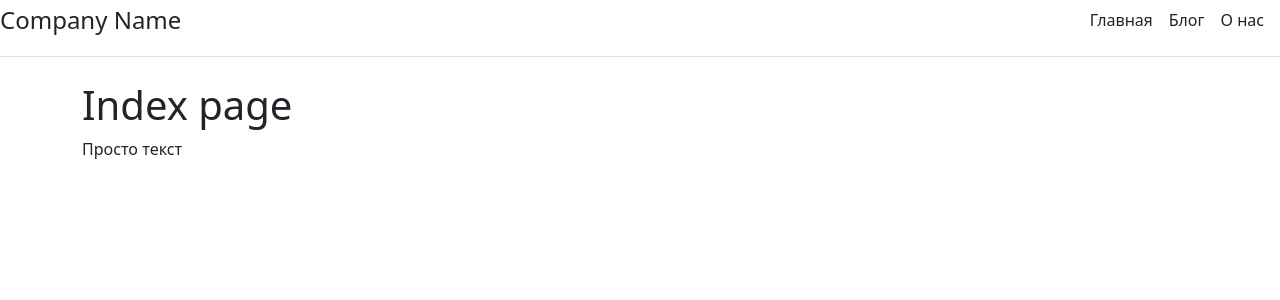
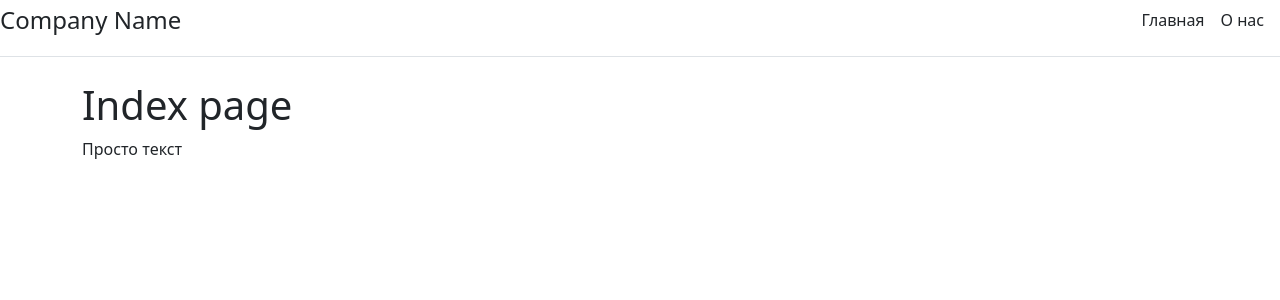
Before and after one commit to RdBear324/TaskManager, a Django app: page / in a window 1280 px wide. Shown: the top 300 px of the page. Run offline with Django 4.2, Linux system fonts and the light colour scheme.

Commit message:
Jinja added to base.html

```diff
--- a/taskManager/main/templates/base.html
+++ b/taskManager/main/templates/base.html
@@ -12,9 +12,8 @@
     </a>
 
     <nav class="d-inline-flex mt-2 mt-md-0 ms-md-auto">
-        <a class="me-3 py-2 text-dark text-decoration-none" href="/">Главная</a>
-        <a class="me-3 py-2 text-dark text-decoration-none" href="/blog">Блог</a>
-        <a class="me-3 py-2 text-dark text-decoration-none" href="/about">О нас</a>
+        <a class="me-3 py-2 text-dark text-decoration-none" href="{% url 'home' %}">Главная</a>
+        <a class="me-3 py-2 text-dark text-decoration-none" href="{% url 'about' %}">О нас</a>
     </nav>
 </div>
 <div class="container">
--- a/taskManager/main/urls.py
+++ b/taskManager/main/urls.py
@@ -3,8 +3,8 @@ from . import views
 
 
 urlpatterns = [
-    path('', views.index),
-    path('about/', views.about),
+    path('', views.index, name='home'),
+    path('about/', views.about, name='about'),
     path('blog/', views.blog)
 
 ]
```
